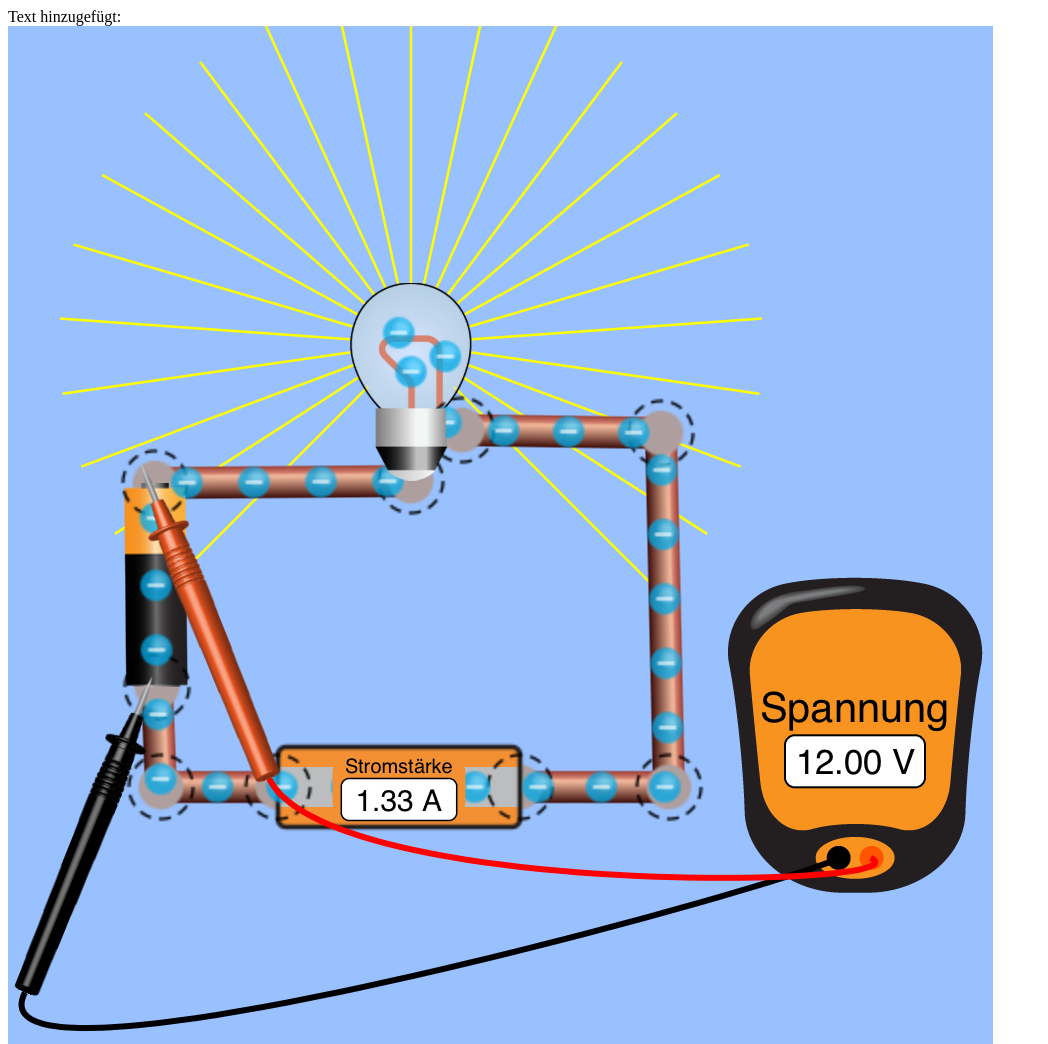
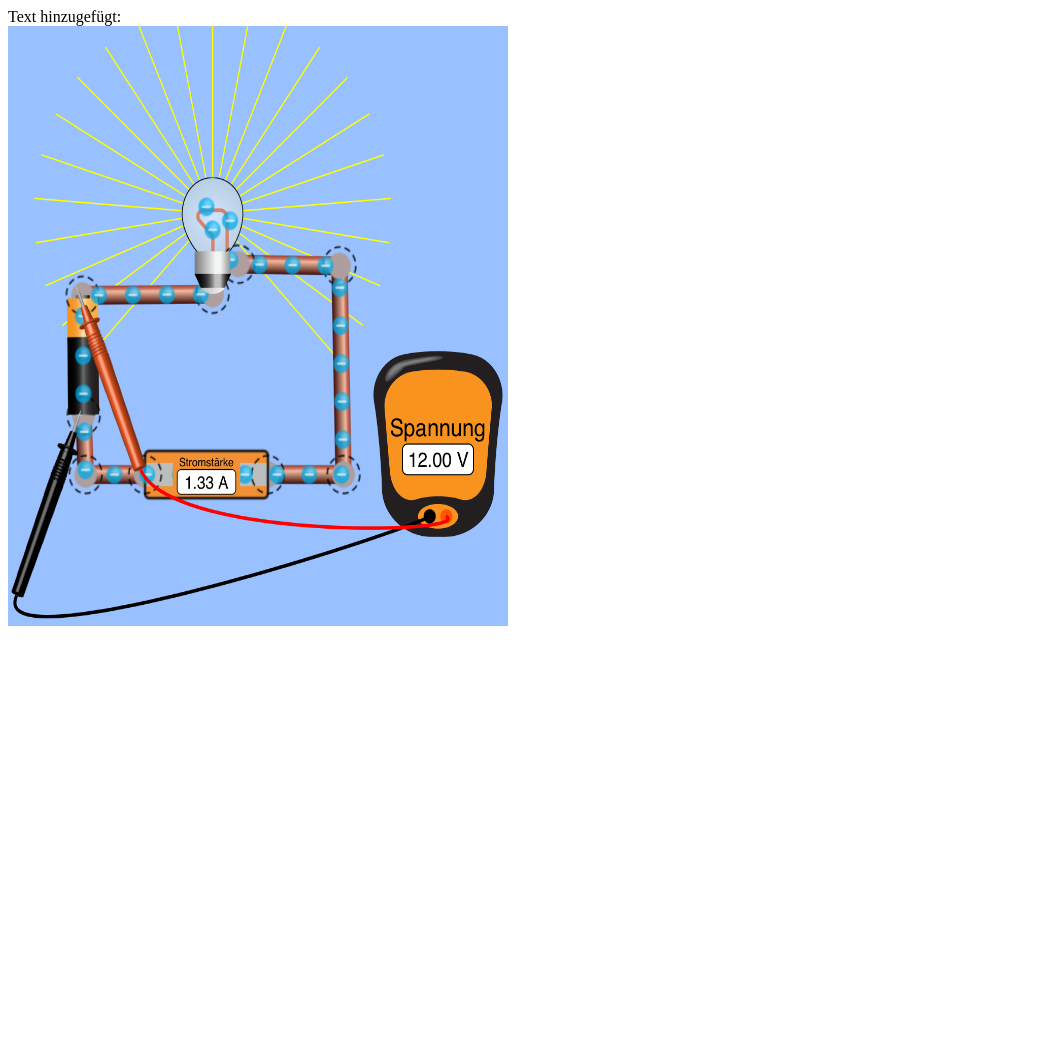
Before and after one commit to onetwothreeyourenotcomingforme/Die-Gefahren-des-Stroms, a plain HTML site: page index.html in a window 1280 px wide. Shown: the whole page, without its empty margins (0-1048 px from the left). After the commit the page ends 800 px from the top, so only its background shows below. Drawn offline with Linux system fonts and the light colour scheme.

Commit message:
Größe geändert

```diff
--- a/index.html
+++ b/index.html
@@ -6,6 +6,6 @@
   </head>
   <body>
     Text hinzugefügt: <br>
-     <img src="Schaltung.png" alt="Italian Trulli">
+     <img src="Schaltung.png" alt="Italian Trulli" style="width:500px;height:600px;">
   </body>
 </html>
```
